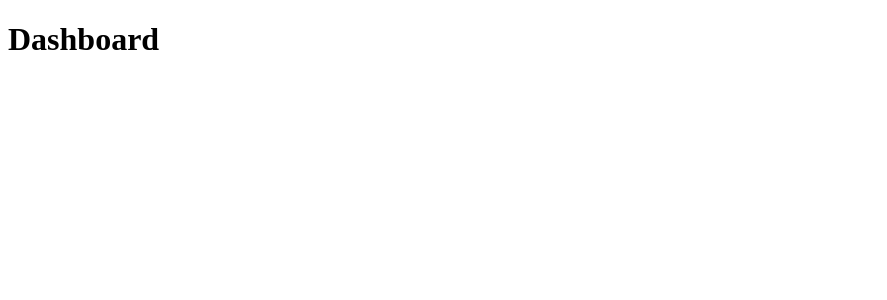
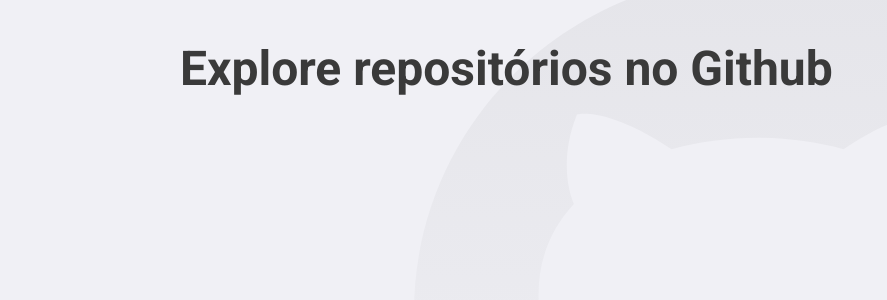
Before and after one commit to Neylanio/github_explorer-reactjs, a React (Create React App) app: page / in a window 1280 px wide. Shown: the top 300 px of the page, without its empty margins (0-887 px from the left). Built offline with nearby package versions, Linux system fonts and the light colour scheme.

Commit message:
feat: use styled-components

```diff
--- a/package.json
+++ b/package.json
@@ -39,6 +39,7 @@
   },
   "devDependencies": {
     "@types/react-router-dom": "^5.1.5",
+    "@types/styled-components": "^5.1.1",
     "@typescript-eslint/eslint-plugin": "^3.7.0",
     "@typescript-eslint/parser": "^3.7.0",
     "cz-conventional-changelog": "3.2.0",
--- a/public/index.html
+++ b/public/index.html
@@ -5,6 +5,7 @@
     <meta name="viewport" content="width=device-width, initial-scale=1" />
     <meta name="theme-color" content="#3A3A3A" />
     <title>Github Explorer</title>
+    <link href="https://fonts.googleapis.com/css2?family=Roboto:wght@400;700&display=swap" rel="stylesheet">
   </head>
   <body>
     <noscript>You need to enable JavaScript to run this app.</noscript>
--- a/src/App.tsx
+++ b/src/App.tsx
@@ -1,8 +1,17 @@
 import React from 'react';
 import { BrowserRouter } from 'react-router-dom';
 
+import GlobalStyle from './styles/global';
+
 import Routes from './routes';
 
-const App: React.FC = () => <BrowserRouter><Routes /></BrowserRouter>;
+const App: React.FC = () => (
+  <>
+    <BrowserRouter>
+      <Routes />
+    </BrowserRouter>
+    <GlobalStyle />
+  </>
+);
 
 export default App;
--- a/src/pages/Dashboard/index.tsx
+++ b/src/pages/Dashboard/index.tsx
@@ -1,7 +1,9 @@
 import React from 'react';
 
+import {Title} from './styles';
+
 const Dashboard: React.FC = () => {
-  return <h1>Dashboard</h1>;
+  return <Title>Explore repositórios no Github</Title>;
 }
 
 export default Dashboard;
--- /dev/null
+++ b/src/pages/Dashboard/styles.ts
@@ -0,0 +1,6 @@
+import styled from 'styled-components';
+
+export const Title = styled.h1`
+  font-size: 48px;
+  color: #3a3a3a;
+`;
--- /dev/null
+++ b/src/styles/global.ts
@@ -0,0 +1,32 @@
+import {  createGlobalStyle} from 'styled-components';
+
+import githubBackground from '../assets/github-background.svg';
+
+export default createGlobalStyle`
+  * {
+    margin: 0;
+    padding: 0;
+    outline: 0;
+    box-sizing: border-box;
+  }
+
+  body {
+    background: #F0F0F5 url(${githubBackground}) no-repeat 70% top;
+    -webkit-font-smoothing: antialiased;
+  }
+
+  button {
+    cursor: pointer;
+  }
+
+  body, input, button {
+    font: 16px Roboto, sans-serif;
+  }
+
+  #root {
+    max-width: 960px;
+    margin: 0 auto;
+    padding: 40px 20px;
+  }
+
+`;
```
Also changed, not shown: src/assets/github-background.svg (added), 1 other file (tests, documents, lock files or other folders).
